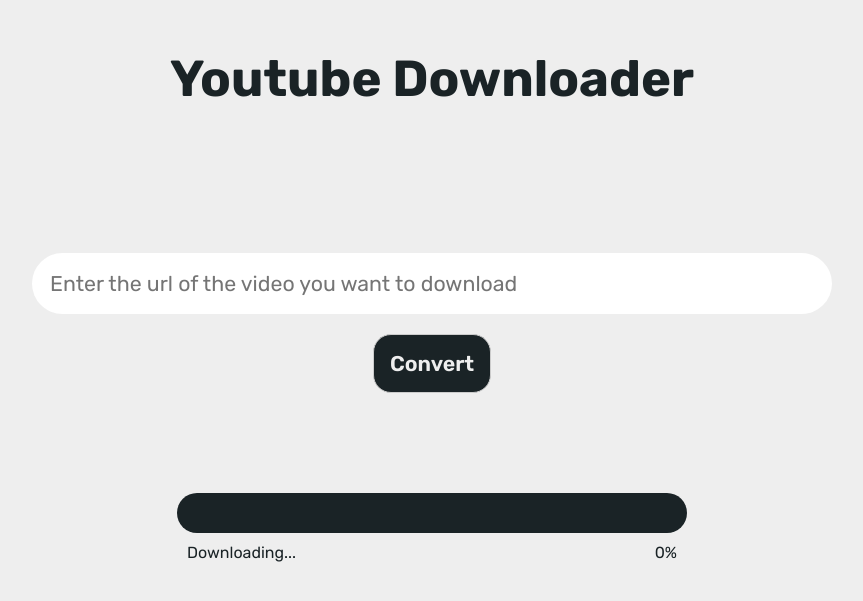
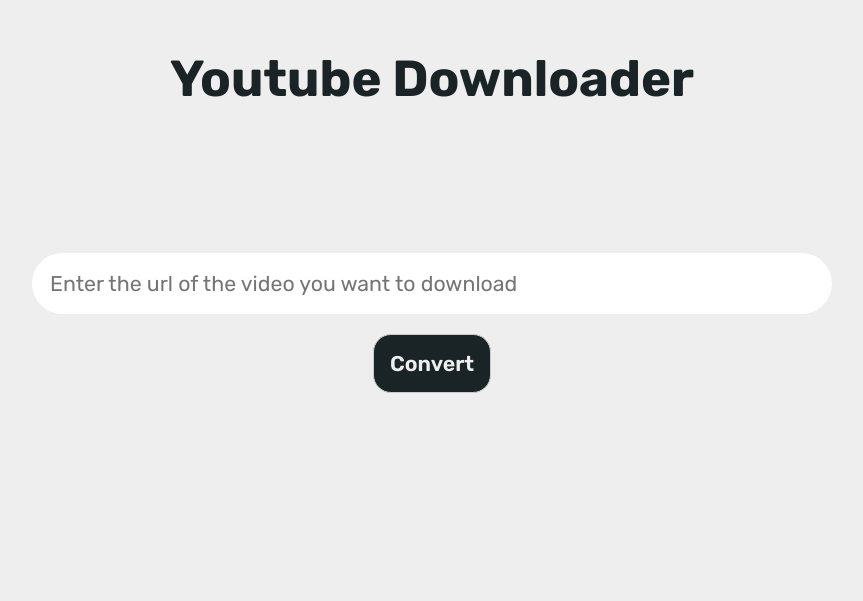
Before and after one commit to TrAyZeN/youtube-downloader, a Svelte app in the folder frontend/: page / in a window 1280 px wide. Shown: the part 103-704 px from the top of the page, without its empty margins (208-1071 px from the left). Built offline with nearby package versions, Linux system fonts and the light colour scheme.

Commit message:
Display elements dependending on the state

```diff
--- a/frontend/src/App.svelte
+++ b/frontend/src/App.svelte
@@ -1,12 +1,18 @@
 <script>
     import axios from 'axios';
     import ProgressBar from './ProgressBar.svelte';
+
+    const states = {
+        downloading: 0,
+        downloaded: 1,
+        error: 2,
+    };
 
     const focus = node => node.focus();
     let url = '';
     let eventSource = null;
     let progress = 0;
-    let downloaded = false;
+    let state = null;
 
     function convert() {
         if (eventSource != null) {
@@ -20,6 +26,7 @@
         eventSource.addEventListener('message', (e) => {
             console.log(e);
             progress = 0;
+            state = states.downloading;
         });
 
         eventSource.addEventListener('progress', (e) => {
@@ -31,13 +38,14 @@
             progress = 100;
             eventSource.close();
             eventSource = null;
-            downloaded = true;
+            state = states.downloaded;
         });
 
         eventSource.addEventListener('error', (e) => {
             console.log(e);
             eventSource.close();
             eventSource = null;
+            state = states.error;
         });
     }
 
@@ -54,11 +62,14 @@
         type="text"
         placeholder="Enter the url of the video you want to download"
     >
-    {#if !downloaded}
+
+    {#if state !== states.downloaded}
         <button on:click={convert}>Convert</button>
     {:else}
         <button on:click={download}>Download</button>
     {/if}
+
+    {#if state === states.downloading}
         <div class="progress">
             <ProgressBar progress={progress} barColor='#eeeeee' containerColor='#1a2326' />
             <div class="progress-text">
@@ -66,6 +77,7 @@
                 <p>{progress}%</p>
             </div>
         </div>
+    {/if}
 </main>
 
 <style lang="scss">
```
Lines whose indentation alone changed are shown as unchanged.
